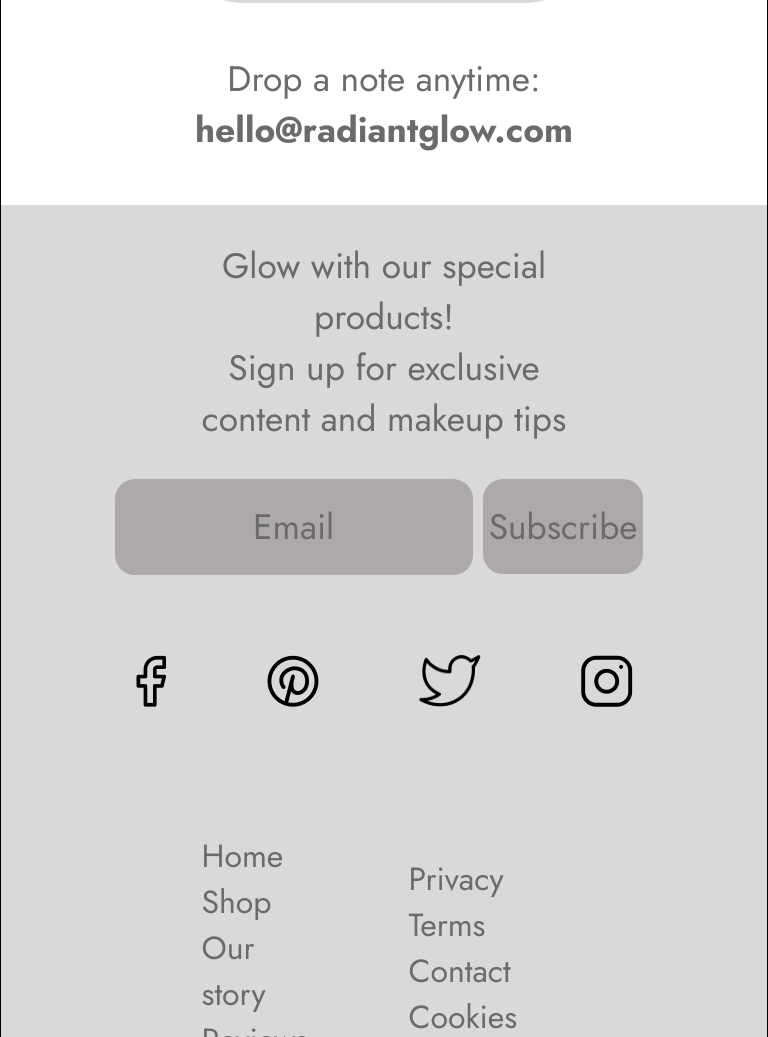
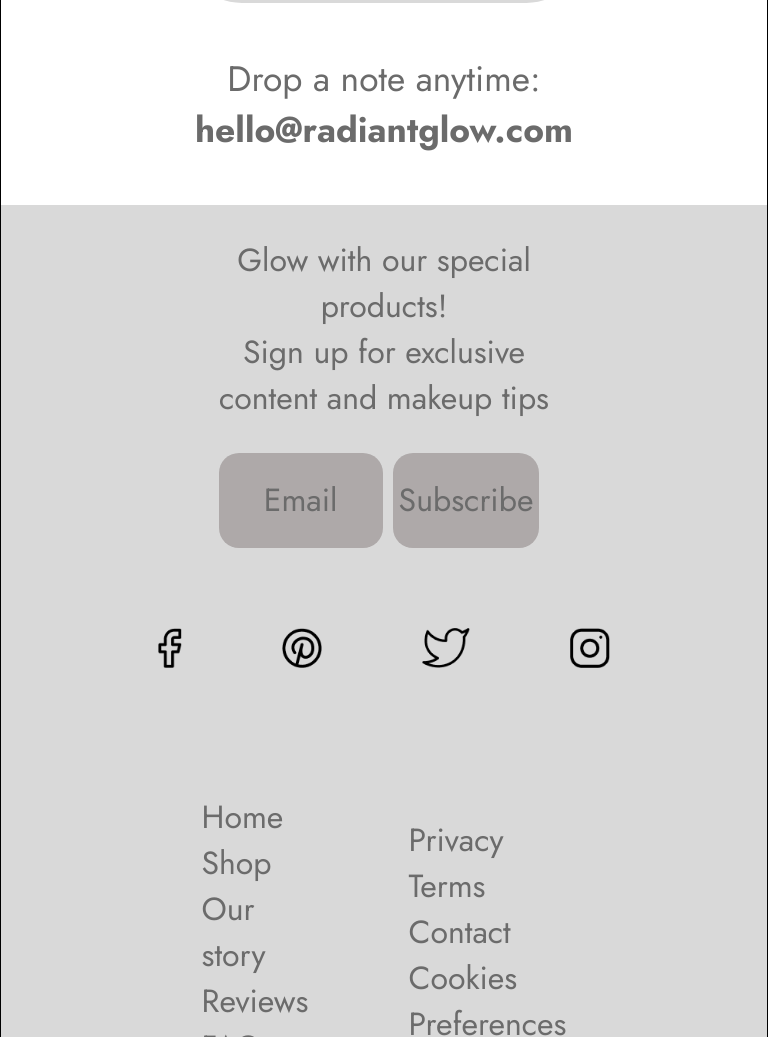
Before and after one commit to umakossiooo/TC2005B.A01, a plain HTML site: page LandingPage.html in a window 768 px wide. Shown: the part 3511-4548 px from the top of the page. Drawn offline with Linux system fonts and the light colour scheme; a web font is replaced by a local one.

Commit message:
responsive changes in the landing page

```diff
--- a/LandingPageStyle.css
+++ b/LandingPageStyle.css
@@ -406,8 +406,27 @@ main {
         justify-content: center;
     }
 
+    .container-8 img {
+        height: 2.5rem;
+        width: auto;
+    }
+
     .container-8 img:last-child {
         margin: 0;
+    }
+
+    .container-9 p {
+        font-size: 2rem;
+    }
+
+    .container-9 input {
+        width: 10rem;
+        font-size: 2rem;
+    }
+
+    .container-9 button {
+        width: 20rem;
+        font-size: 2rem;
     }
 
     .container-6 {
@@ -418,4 +437,5 @@ main {
     .container-6 ul:last-child {
         margin: 0;
     }
+
 }
```
